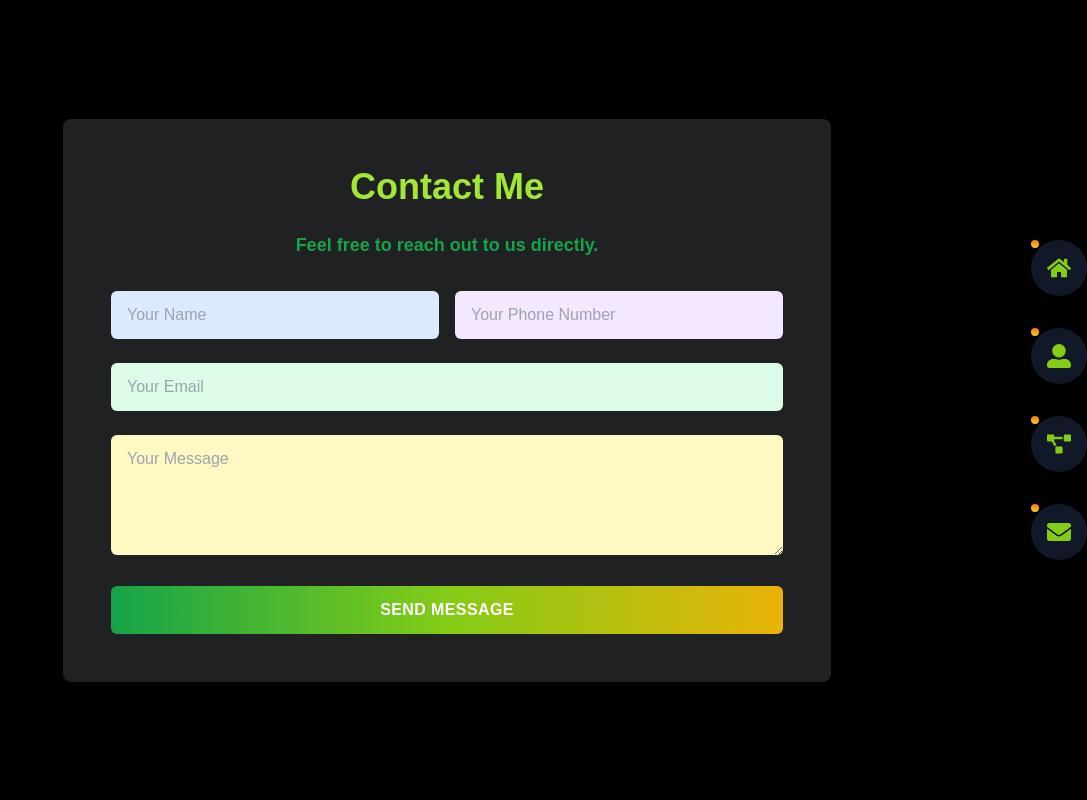
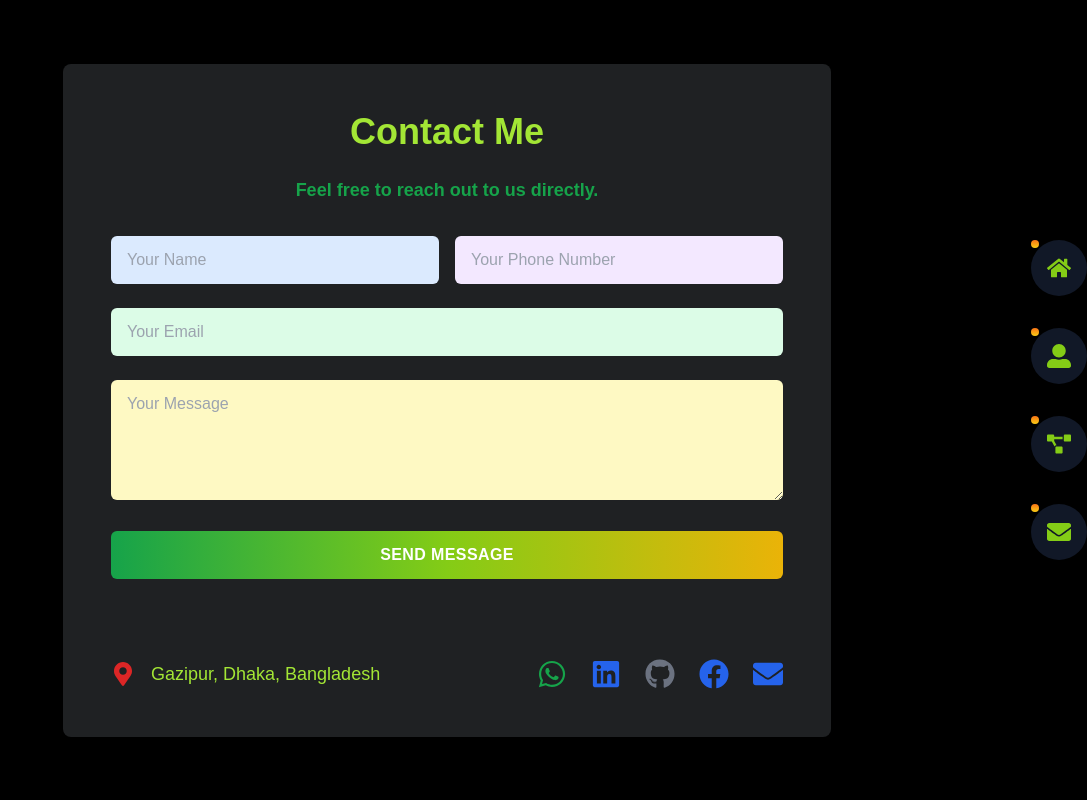
Before and after one commit to shamim-ahmad-ahnaf/GPT, a React (Vite) app: page /contact in a window 1280 px wide. Shown: the top 800 px of the page, without its empty margins (193-1280 px from the left). Built offline with nearby package versions, Linux system fonts and the light colour scheme.

Commit message:
update-some feturs

```diff
--- a/src/portfolio/Contact.jsx
+++ b/src/portfolio/Contact.jsx
@@ -1,17 +1,9 @@
 import React, { useState } from "react";
 import Swal from "sweetalert2";
-import {
-  FaEnvelope, FaMapMarkerAlt, FaLinkedin, FaGithub, FaFacebook, FaWhatsapp,
-} from "react-icons/fa";
+import { FaEnvelope, FaMapMarkerAlt, FaLinkedin, FaGithub, FaFacebook, FaWhatsapp } from "react-icons/fa";
 
 function Contact() {
-  const [formData, setFormData] = useState({
-    name: "",
-    email: "",
-    phone: "", // ফোন নাম্বার ফিল্ড যোগ করা হয়েছে
-    message: "",
-  });
-
+  const [formData, setFormData] = useState({ name: "", email: "", message: "" });
   const [loading, setLoading] = useState(false);
 
   const handleChange = (e) => {
@@ -30,38 +22,19 @@ function Contact() {
     try {
       const res = await fetch("https://api.web3forms.com/submit", {
         method: "POST",
-        headers: {
-          "Content-Type": "application/json",
-          Accept: "application/json",
-        },
+        headers: { "Content-Type": "application/json", Accept: "application/json" },
         body: json,
       });
 
       const result = await res.json();
-
       if (result.success) {
-        Swal.fire({
-          title: "Message Sent!",
-          text: "Your message has been successfully sent.",
-          icon: "success",
-          confirmButtonColor: "#3085d6",
-        });
-        setFormData({ name: "", email: "", phone: "", message: "" });
+        Swal.fire({ title: "Message Sent!", text: "Your message has been successfully sent.", icon: "success", confirmButtonColor: "#3085d6" });
+        setFormData({ name: "", email: "", message: "" });
       } else {
-        Swal.fire({
-          title: "Error!",
-          text: "Failed to send message. Please try again.",
-          icon: "error",
-          confirmButtonColor: "#d33",
-        });
+        Swal.fire({ title: "Error!", text: "Failed to send message. Please try again.", icon: "error", confirmButtonColor: "#d33" });
       }
     } catch (error) {
-      Swal.fire({
-        title: "Oops!",
-        text: "Something went wrong. Please try again later.",
-        icon: "error",
-        confirmButtonColor: "#d33",
-      });
+      Swal.fire({ title: "Oops!", text: "Something went wrong. Please try again later.", icon: "error", confirmButtonColor: "#d33" });
     } finally {
       setLoading(false);
     }
@@ -70,61 +43,51 @@ function Contact() {
   return (
     <div className="flex items-center justify-center min-h-screen p-6 bg-black">
       <div className="w-full max-w-3xl p-8 bg-gray-400 rounded-lg shadow-xl bg-opacity-20 backdrop-blur-lg md:p-12">
-        <h1 className="mb-6 text-4xl font-extrabold text-center text-lime-400">
-          Contact Me
-        </h1>
-        <p className="mb-8 text-lg font-bold text-center text-green-600">
-          Feel free to reach out to us directly.
-        </p>
-
+        <h1 className="mb-6 text-4xl font-extrabold text-center text-lime-400">Contact Me</h1>
+        <p className="mb-8 text-lg font-bold text-center text-green-600">Feel free to reach out to us directly.</p>
         <form onSubmit={onSubmit} className="space-y-6">
           <div className="grid grid-cols-1 gap-4 md:grid-cols-2">
+            <input type="text" name="name" placeholder="Your Name" value={formData.name} onChange={handleChange} required className="w-full px-4 py-3 text-blue-900 bg-blue-100 rounded-md focus:outline-none focus:ring-2 focus:ring-blue-500 dark:text-white dark:bg-gray-700" />
             <input
-              type="text"
-              name="name"
-              placeholder="Your Name"
-              value={formData.name}
+              type="number"
+              name="phone"
+              placeholder="Your Phone Number"
+              value={formData.phone}
               onChange={handleChange}
               required
-              className="w-full px-4 py-3 text-blue-900 bg-blue-100 rounded-md focus:outline-none focus:ring-2 focus:ring-blue-500 dark:text-white dark:bg-gray-700"
+              className="w-full px-4 py-3 text-purple-900 bg-purple-100 rounded-md focus:outline-none focus:ring-2 focus:ring-purple-500 dark:text-white dark:bg-gray-700"
             />
-             <input
-            type="number"
-            name="phone"
-            placeholder="Your Phone Number"
-            value={formData.phone}
-            onChange={handleChange}
-            required
-            className="w-full px-4 py-3 text-purple-900 bg-purple-100 rounded-md focus:outline-none focus:ring-2 focus:ring-purple-500 dark:text-white dark:bg-gray-700"
-          />
           </div>
-            <input
-              type="email"
-              name="email"
-              placeholder="Your Email"
-              value={formData.email}
-              onChange={handleChange}
-              required
-              className="w-full px-4 py-3 text-green-900 bg-green-100 rounded-md focus:outline-none focus:ring-2 focus:ring-green-500 dark:text-white dark:bg-gray-700"
-            />
+          <input type="email" name="email" placeholder="Your Email" value={formData.email} onChange={handleChange} required className="w-full px-4 py-3 text-green-900 bg-green-100 rounded-md focus:outline-none focus:ring-2 focus:ring-green-500 dark:text-white dark:bg-gray-700" />
 
-          <textarea
-            name="message"
-            placeholder="Your Message"
-            rows="4"
-            value={formData.message}
-            onChange={handleChange}
-            required
-            className="w-full px-4 py-3 text-yellow-900 bg-yellow-100 rounded-md focus:outline-none focus:ring-2 focus:ring-yellow-500 dark:text-white dark:bg-gray-700"
-          ></textarea>
-          <button
-            type="submit"
-            disabled={loading}
-            className="w-full px-6 py-3 font-bold tracking-wide text-white uppercase transition-all transform rounded-md bg-gradient-to-r from-green-600 via-lime-500 to-yellow-500 hover:opacity-90 hover:scale-105"
-          >
+          <textarea name="message" placeholder="Your Message" rows="4" value={formData.message} onChange={handleChange} required className="w-full px-4 py-3 text-yellow-900 bg-yellow-100 rounded-md focus:outline-none focus:ring-2 focus:ring-yellow-500 dark:text-white dark:bg-gray-700"></textarea>
+          <button type="submit" disabled={loading} className="w-full px-6 py-3 font-bold tracking-wide text-white uppercase transition-all transform rounded-md bg-gradient-to-r from-green-600 via-lime-500 to-yellow-500 hover:opacity-90 hover:scale-105">
             {loading ? "Sending..." : "Send Message"}
           </button>
         </form>
+        <div className="flex items-center justify-between mt-20 ">
+          <div className="flex items-center space-x-4 ">
+            <FaMapMarkerAlt className="text-2xl text-red-600" />
+            <span className="text-lg text-lime-400">Gazipur, Dhaka, Bangladesh</span>
+          </div>
+          <div className="flex items-center space-x-6">
+            <a href="https://wa.me/+8801748186766" target="_blank" rel="noopener noreferrer" className="text-3xl text-green-600 transition-all hover:text-green-500">
+              <FaWhatsapp />
+            </a>
+            <a href="https://www.linkedin.com/in/shamim-ahmad-772484331" target="_blank" rel="noreferrer" className="text-3xl text-blue-600 transition-all hover:text-blue-400">
+              <FaLinkedin />
+            </a>
+            <a href="https://github.com/shamim-ahmad-ahnaf" target="_blank" rel="noreferrer" className="text-3xl text-gray-500 transition-all hover:text-gray-300">
+              <FaGithub />
+            </a>
+            <a href="https://www.facebook.com/profile.php?id=100092273649975" target="_blank" rel="noreferrer" className="text-3xl text-blue-600 transition-all hover:text-blue-400">
+              <FaFacebook />
+            </a>
+            <a href="mailto:shamimahmad14182266@gmail.com" className="text-3xl text-blue-600 transition-all hover:text-blue-400">
+              <FaEnvelope />
+            </a>
+          </div>
+        </div>
       </div>
     </div>
   );
```
